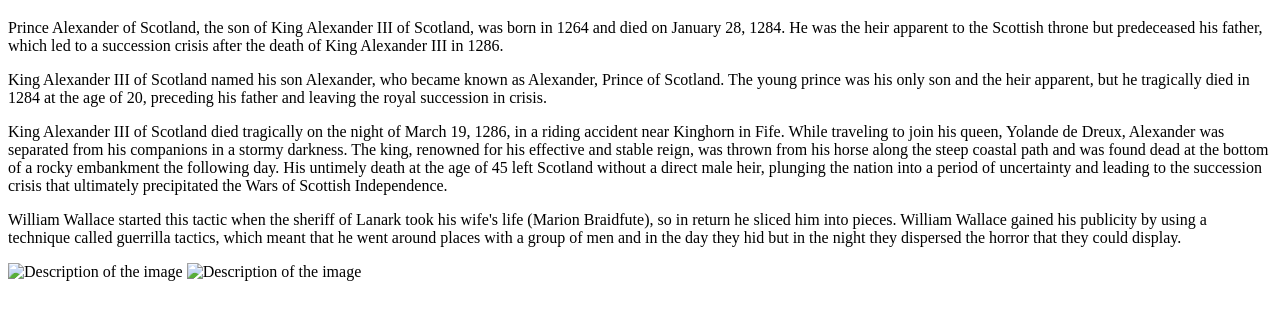
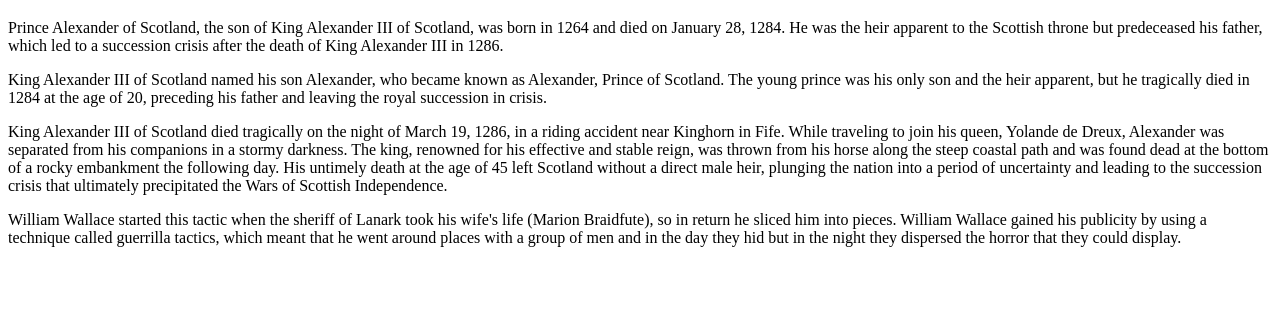
Before and after one commit to Rhg34/william-wallace, a plain HTML site: page index.html in a window 1280 px wide. Shown: the part 159-478 px from the top of the page. Drawn offline with Linux system fonts and the light colour scheme.

Commit message:
Update index.html

```diff
--- a/index.html
+++ b/index.html
@@ -17,11 +17,3 @@
     <p>King Alexander III of Scotland died tragically on the night of March 19, 1286, in a riding accident near Kinghorn in Fife. While traveling to join his queen, Yolande de Dreux, Alexander was separated from his companions in a stormy darkness. The king, renowned for his effective and stable reign, was thrown from his horse along the steep coastal path and was found dead at the bottom of a rocky embankment the following day. His untimely death at the age of 45 left Scotland without a direct male heir, plunging the nation into a period of uncertainty and leading to the succession crisis that ultimately precipitated the Wars of Scottish Independence.</p>
 
     <p>William Wallace started this tactic when the sheriff of Lanark took his wife's life (Marion Braidfute), so in return he sliced him into pieces. William Wallace gained his publicity by using a technique called guerrilla tactics, which meant that he went around places with a group of men and in the day they hid but in the night they dispersed the horror that they could display.</p>
-
-    <!-- Image 1 -->
-    <img src="images/your-image.jpg" alt="Description of the image" width="600" height="400">
-
-    <!-- Image 2 -->
-    <img src="images/th.jpeg" alt="Description of the image" width="600" height="400">
-</body>
-</html>
```
